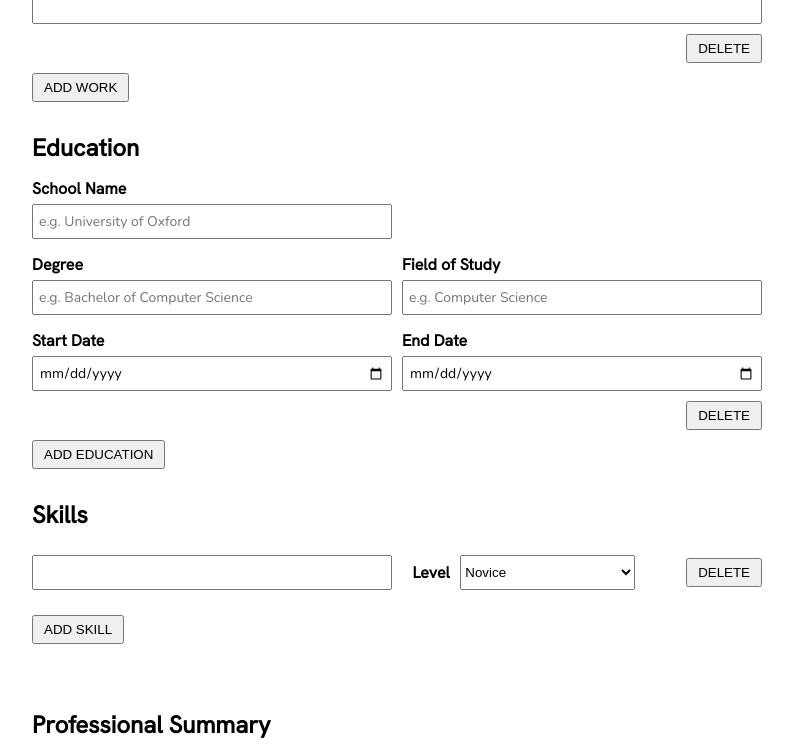
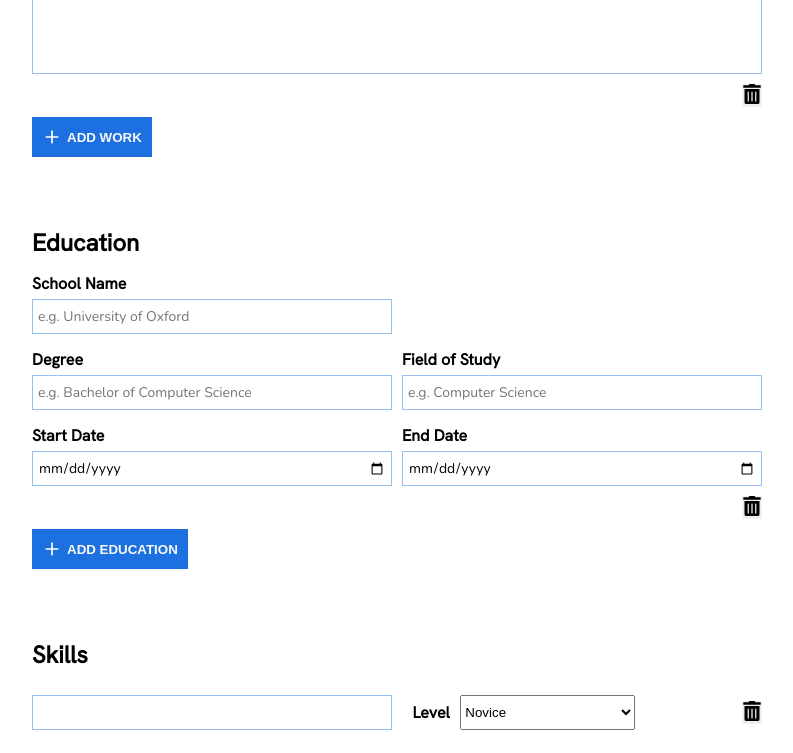
Before and after one commit to Eddie-Thiiru/cv-application, a React (Create React App) app: page / in a window 1280 px wide. Shown: the part 1000-1753 px from the top of the page, without its empty margins (243-1036 px from the left). Built offline with nearby package versions, Linux system fonts and the light colour scheme.

Commit message:
Add react-icons package and update styles

```diff
--- a/package.json
+++ b/package.json
@@ -8,6 +8,7 @@
     "@testing-library/user-event": "^13.5.0",
     "react": "^18.2.0",
     "react-dom": "^18.2.0",
+    "react-icons": "^4.10.1",
     "react-scripts": "5.0.1",
     "uniqid": "^5.4.0"
   },
--- a/public/index.html
+++ b/public/index.html
@@ -3,7 +3,8 @@
   <head>
     <meta charset="utf-8" />
     <meta name="viewport" content="width=device-width, initial-scale=1" />
-    <title>CV App</title>
+    <title>cvBUILDER</title>
+    <link rel="icon" type="image/x-icon" href="favicon-32x32.png" />
   </head>
   <body>
     <div id="root"></div>
--- a/src/components/Education.js
+++ b/src/components/Education.js
@@ -1,5 +1,6 @@
 import React, { Component } from "react";
 import "../styles/Education.css";
+import { FaTrashAlt } from "react-icons/fa";
 
 class Education extends Component {
   constructor(props) {
@@ -89,7 +90,7 @@ class Education extends Component {
           className="delEducationBtn"
           id={educationId}
         >
-          DELETE
+          <FaTrashAlt size="20px" pointerEvents="none" />
         </button>
       </div>
     );
--- a/src/components/Form.js
+++ b/src/components/Form.js
@@ -5,6 +5,7 @@ import Work from "./Work";
 import Skill from "./Skill";
 import Summary from "./Summary";
 import "../styles/Form.css";
+import { LuPlus } from "react-icons/lu";
 
 class Form extends Component {
   constructor(props) {
@@ -56,6 +57,7 @@ class Form extends Component {
             ))}
           </div>
           <button type="button" className="workAddBtn" onClick={addWork}>
+            <LuPlus color="white" size="20px" pointerEvents="none" />
             ADD WORK
           </button>
         </section>
@@ -78,6 +80,7 @@ class Form extends Component {
             className="educationAddBtn"
             onClick={addEducation}
           >
+            <LuPlus color="white" size="20px" pointerEvents="none" />
             ADD EDUCATION
           </button>
         </section>
@@ -96,6 +99,7 @@ class Form extends Component {
             ))}
           </div>
           <button type="button" className="skillAddBtn" onClick={addSkill}>
+            <LuPlus color="white" size="20px" pointerEvents="none" />
             ADD SKILL
           </button>
         </section>
--- a/src/components/Skill.js
+++ b/src/components/Skill.js
@@ -1,5 +1,6 @@
 import React, { Component } from "react";
 import "../styles/Skill.css";
+import { FaTrashAlt } from "react-icons/fa";
 
 class Skill extends Component {
   constructor(props) {
@@ -47,7 +48,7 @@ class Skill extends Component {
           className="delSkillBtn"
           id={skillId}
         >
-          DELETE
+          <FaTrashAlt size="20px" pointerEvents="none" />
         </button>
       </div>
     );
--- a/src/components/Work.js
+++ b/src/components/Work.js
@@ -1,5 +1,6 @@
 import React, { Component } from "react";
 import "../styles/Work.css";
+import { FaTrashAlt } from "react-icons/fa";
 
 class Work extends Component {
   constructor(props) {
@@ -83,7 +84,7 @@ class Work extends Component {
           className="delJobBtn"
           id={workId}
         >
-          DELETE
+          <FaTrashAlt size="20px" pointerEvents="none" />
         </button>
       </div>
     );
--- a/src/styles/App.css
+++ b/src/styles/App.css
@@ -19,21 +19,24 @@ body {
 }
 
 .app {
-  padding: 10px;
   display: grid;
   grid-template-columns: 1fr 750px 1fr;
-  grid-template-rows: 100px 1fr 100px;
+  grid-template-rows: 80px 1fr 100px;
   justify-content: center;
 }
 
 .header {
   grid-column: 1 / 4;
   font-family: "Secular One", sans-serif;
+  background-color: #092347;
+  padding: 10px;
   display: flex;
+  align-items: center;
 }
 
 .main {
   grid-column: 2 / 3;
+  padding: 40px 0px;
 }
 
 .footer {
@@ -45,4 +48,5 @@ body {
 
 .header h1 {
   font-size: 2.5rem;
+  color: #f8f9fa;
 }
--- a/src/styles/Education.css
+++ b/src/styles/Education.css
@@ -22,6 +22,18 @@
   flex-direction: column;
 }
 
+.educationAddBtn {
+  border: none;
+  font-weight: 600;
+  color: #f8f9fa;
+  padding: 10px 10px;
+  background-color: #1d70e0;
+  display: flex;
+  align-items: center;
+  gap: 5px;
+}
+
 .delEducationBtn {
+  border: none;
   align-self: self-end;
 }
--- a/src/styles/Form.css
+++ b/src/styles/Form.css
@@ -1,7 +1,7 @@
 .form {
   display: flex;
   flex-direction: column;
-  gap: 10px;
+  gap: 50px;
 }
 
 section {
@@ -23,19 +23,17 @@ input {
   padding: 5px;
   font-family: "Nunito", sans-serif;
   font-size: 0.875rem;
+  border: 1px solid #98bef2;
 }
 
 textarea {
   height: 250px;
+  border: 1px solid #98bef2;
   font-family: "Nunito", sans-serif;
   font-size: 0.875rem;
   line-height: 1.62;
   padding: 5px;
   resize: none;
-}
-
-button {
-  padding: 5px 10px;
 }
 
 .submitBtn {
@@ -44,6 +42,8 @@ button {
   align-self: center;
 }
 
-input::placeholder,
-textarea::placeholder {
+input:focus,
+textarea:focus {
+  outline: none;
+  border: 2px solid #1b65cf;
 }
--- a/src/styles/Overview.css
+++ b/src/styles/Overview.css
@@ -1,6 +1,7 @@
 .overview {
-  border: 1px solid black;
+  /* border: 1px solid black; */
   padding-bottom: 20px;
+  box-shadow: 1px 1px 2px #082141, inset 1px 1px 2px #082141;
   display: flex;
   flex-direction: column;
 }
@@ -14,7 +15,8 @@
 }
 
 .cvHeading {
-  background-color: lightblue;
+  color: #f8f9fa;
+  background-color: #0b2c58;
   padding: 15px 30px;
   display: grid;
   grid-template-rows: repeat(2, 1fr);
--- a/src/styles/Skill.css
+++ b/src/styles/Skill.css
@@ -20,7 +20,19 @@
   width: 100%;
 }
 
+.skillAddBtn {
+  font-weight: 600;
+  color: #f8f9fa;
+  padding: 10px 10px;
+  border: none;
+  background-color: #1d70e0;
+  display: flex;
+  align-items: center;
+  gap: 5px;
+}
+
 .delSkillBtn {
+  border: none;
   justify-self: end;
   align-self: center;
 }
--- a/src/styles/Work.css
+++ b/src/styles/Work.css
@@ -26,6 +26,18 @@
   grid-column: 1 / 3;
 }
 
+.workAddBtn {
+  font-weight: 600;
+  color: #f8f9fa;
+  border: none;
+  padding: 10px 10px;
+  background-color: #1d70e0;
+  display: flex;
+  align-items: center;
+  gap: 5px;
+}
+
 .delJobBtn {
+  border: none;
   align-self: self-end;
 }
```
Also changed, not shown: public/favicon-32x32.png (added), 1 other file (tests, documents, lock files or other folders).
